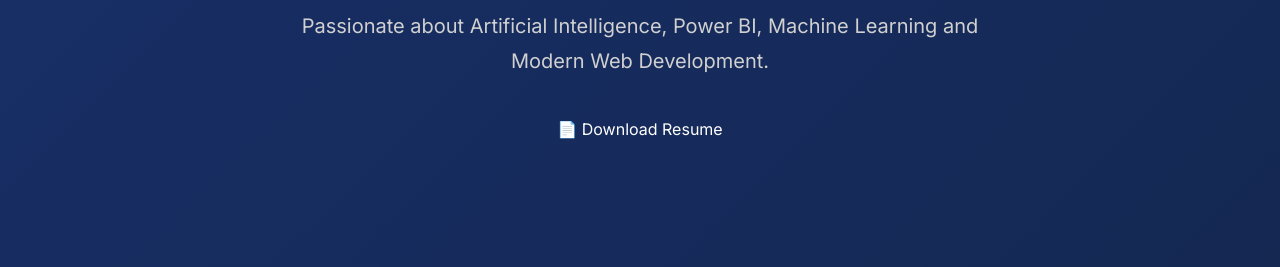
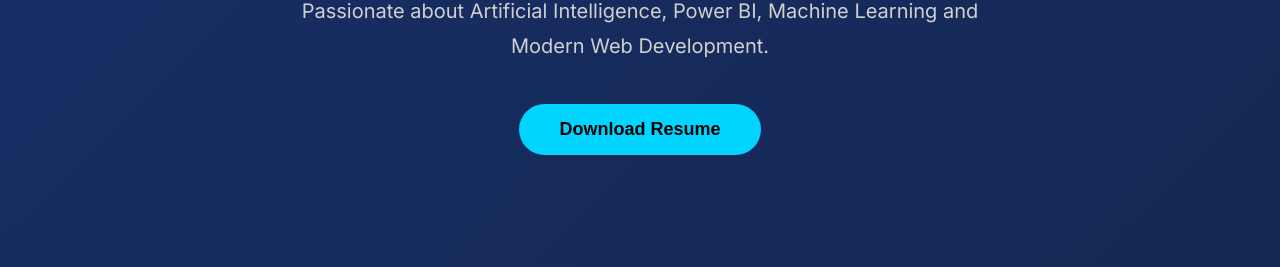
Before and after one commit to smartkrishna342-cmd/portfolio, a plain HTML site: page index.html in a window 1280 px wide. Shown: the part 533-800 px from the top of the page. Drawn offline with nearby package versions, Linux system fonts and the light colour scheme.

Commit message:
Update index.html

```diff
--- a/index.html
+++ b/index.html
@@ -69,7 +69,7 @@
 </p>
 
 <a href="./resume/ARIKRISHNA_Resume.pdf" download class="resume-btn">
-    📄 Download Resume
+    <button>Download Resume</button>
 </a>
 </section>
 
```
